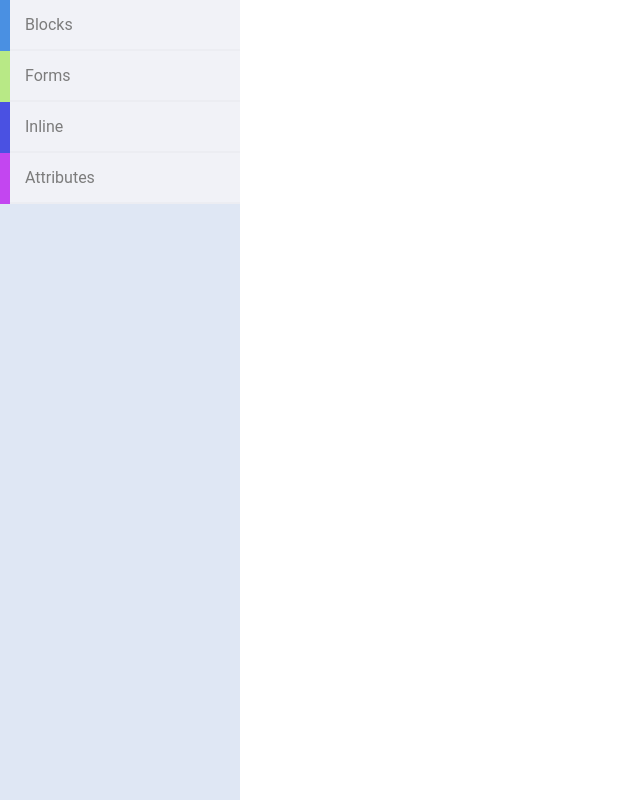
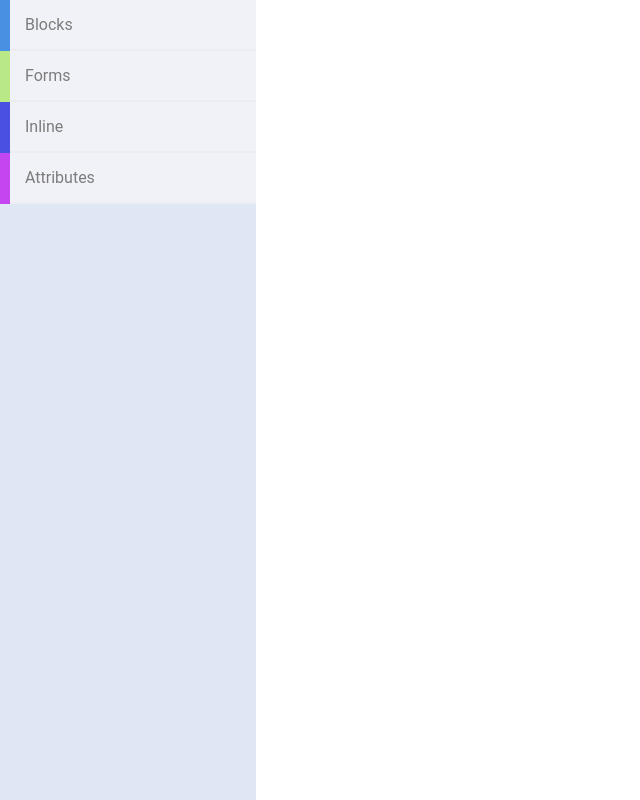
Before and after one commit to France-ioi/visual-html-editor, a React (Create React App) app: page / in a window 1280 px wide. Shown: the whole page, without its empty margins (0-640 px from the left). Built offline with nearby package versions, Linux system fonts and the light colour scheme.

Commit message:
Made toolbox max-width 1rem wider

```diff
--- a/src/features/blocks/BlocksToolbox.css
+++ b/src/features/blocks/BlocksToolbox.css
@@ -2,6 +2,6 @@
     font-family: "Roboto";
     background-color: #dfe7f4;
     height: 100%;
-    max-width: 15rem;
+    max-width: 16rem;
     overflow: auto;
 }
```
